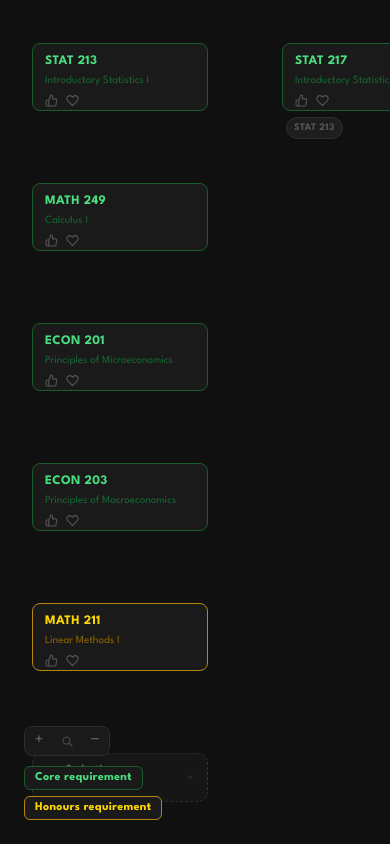
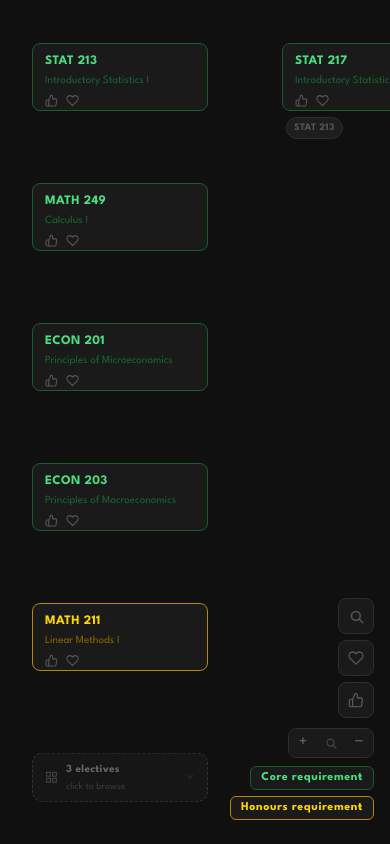
Before and after one commit to ennisord/course-map, a React (Vite) app: page / in a window 390 px wide. Built offline with nearby package versions, Linux system fonts and the light colour scheme.

Commit message:
added col buttons and aligned legend right on mobile

```diff
--- a/src/App.jsx
+++ b/src/App.jsx
@@ -14,8 +14,10 @@ const ZONE_LABELS = {
   1: { title: '100-level', sub: 'Foundations' },
   2: { title: '200-level', sub: 'Core methods' },
   3: { title: '300-level', sub: 'Intermediate theory' },
-  4: { title: '400-level', sub: 'Advanced topics' },
-  5: { title: '500-level', sub: 'Graduate / honours' },
+  4: { title: '400-level', sub: 'Upper-intermediate topics' },
+  5: { title: '500-level', sub: 'Advanced topics' },
+  6: { title: '600-level', sub: '' },
+  7: { title: '700-level', sub: '' },
 }
 
 // How far above the node layer (y=50) the bracket sits.
--- a/src/components/Legend.jsx
+++ b/src/components/Legend.jsx
@@ -1,4 +1,4 @@
-export default function Legend({ onZoomIn, onZoomOut }) {
+export default function Legend({ onZoomIn, onZoomOut, onOpenWishlist, onOpenCompleted, onOpenSearch }) {
   const btnStyle = {
     background: '#1a1a1a',
     border: '1px solid #2e2e2e',
@@ -26,13 +26,106 @@ export default function Legend({ onZoomIn, onZoomOut }) {
     e.currentTarget.style.color = '#666'
   }
 
+  const iconBtnStyle = {
+    background: '#1a1a1a',
+    border: '1px solid #2e2e2e',
+    borderRadius: 8,
+    cursor: 'pointer',
+    display: 'flex',
+    alignItems: 'center',
+    justifyContent: 'center',
+    width: 36,
+    height: 36,
+    transition: 'border-color 0.15s',
+    padding: 0,
+  }
+
+  const iconHover = (e) => { e.currentTarget.style.borderColor = '#555' }
+  const iconUnhover = (e) => { e.currentTarget.style.borderColor = '#2e2e2e' }
+
   return (
+    <>
+      <style>{`
+        .legend-wrap {
+          position: fixed;
+          bottom: 24px;
+          left: 24px;
+          font-family: 'League Spartan', sans-serif;
+          pointer-events: none;
+          display: flex;
+          flex-direction: column;
+          gap: 6px;
+          align-items: flex-start;
+        }
+        @media (max-width: 640px) {
+          .legend-wrap {
+            left: auto;
+            right: 16px;
+            align-items: flex-end;
+          }
+        }
+      `}</style>
+      <div className="legend-wrap">
+
+        {/* Search */}
+        <button
+          style={iconBtnStyle}
+          onMouseEnter={iconHover}
+          onMouseLeave={iconUnhover}
+          onMouseDown={e => e.stopPropagation()}
+          onTouchStart={e => e.stopPropagation()}
+          onClick={onOpenSearch}
+          title="Search courses"
+        >
+          <svg width="15" height="15" viewBox="0 0 24 24" fill="none" stroke="#555" strokeWidth="2.5" strokeLinecap="round">
+            <circle cx="11" cy="11" r="7"/><line x1="16.5" y1="16.5" x2="22" y2="22"/>
+          </svg>
+        </button>
+
+        {/* Wishlist */}
+        <button
+          style={iconBtnStyle}
+          onMouseEnter={iconHover}
+          onMouseLeave={iconUnhover}
+          onMouseDown={e => e.stopPropagation()}
+          onTouchStart={e => e.stopPropagation()}
+          onClick={onOpenWishlist}
+          title="Wishlist"
+        >
+          <svg width="16" height="16" viewBox="0 0 24 24" fill="none" stroke="#555" strokeWidth="2" strokeLinecap="round" strokeLinejoin="round">
+            <path d="M20.84 4.61a5.5 5.5 0 0 0-7.78 0L12 5.67l-1.06-1.06a5.5 5.5 0 0 0-7.78 7.78l1.06 1.06L12 21.23l7.78-7.78 1.06-1.06a5.5 5.5 0 0 0 0-7.78z"/>
+          </svg>
+        </button>
+
+        {/* Completed */}
+        <button
+          style={{ ...iconBtnStyle, marginBottom: 4 }}
+          onMouseEnter={iconHover}
+          onMouseLeave={iconUnhover}
+          onMouseDown={e => e.stopPropagation()}
+          onTouchStart={e => e.stopPropagation()}
+          onClick={onOpenCompleted}
+          title="Completed"
+        >
+          <svg width="16" height="16" viewBox="0 0 24 24" fill="none" stroke="#555" strokeWidth="2" strokeLinecap="round" strokeLinejoin="round">
+            <path d="M14 9V5a3 3 0 0 0-3-3l-4 9v11h11.28a2 2 0 0 0 2-1.7l1.38-9a2 2 0 0 0-2-2.3H14z"/>
+            <path d="M7 22H4a2 2 0 0 1-2-2v-7a2 2 0 0 1 2-2h3"/>
+          </svg>
+        </button>
+
+        {/* Zoom controls */}
         <div
-      className="fixed bottom-6 left-6 flex flex-col gap-1.5 pointer-events-none"
-      style={{ fontFamily: "'League Spartan', sans-serif" }}
+          style={{
+            background: '#1a1a1a',
+            border: '1px solid #2e2e2e',
+            borderRadius: 8,
+            overflow: 'hidden',
+            display: 'flex',
+            alignItems: 'center',
+            marginBottom: 2,
+            pointerEvents: 'auto',
+          }}
         >
-      {/* Zoom controls */}
-      <div className="flex items-center mb-1 pointer-events-auto" style={{ background: '#1a1a1a', border: '1px solid #2e2e2e', borderRadius: 8, overflow: 'hidden', width: 'fit-content' }}>
           <button
             style={{ ...btnStyle, border: 'none', borderRadius: 0 }}
             onMouseEnter={hover}
@@ -57,12 +150,40 @@ export default function Legend({ onZoomIn, onZoomOut }) {
         </div>
 
         {/* Legend items */}
-      <span className="inline-block w-fit rounded-md px-2.5 py-0.5 text-[12px] font-semibold tracking-wide" style={{ background: '#1a1a1a', border: '1px solid #1a5c2e', color: '#4ade80' }}>
+        <span
+          style={{
+            display: 'inline-block',
+            borderRadius: 6,
+            padding: '2px 10px',
+            fontSize: 12,
+            fontWeight: 600,
+            letterSpacing: '0.05em',
+            background: '#1a1a1a',
+            border: '1px solid #1a5c2e',
+            color: '#4ade80',
+            whiteSpace: 'nowrap',
+          }}
+        >
           Core requirement
         </span>
-      <span className="inline-block w-fit rounded-md px-2.5 py-0.5 text-[12px] font-semibold tracking-wide" style={{ background: '#1a1a1a', border: '1px solid #b8860b', color: '#ffd700' }}>
+        <span
+          style={{
+            display: 'inline-block',
+            borderRadius: 6,
+            padding: '2px 10px',
+            fontSize: 12,
+            fontWeight: 600,
+            letterSpacing: '0.05em',
+            background: '#1a1a1a',
+            border: '1px solid #b8860b',
+            color: '#ffd700',
+            whiteSpace: 'nowrap',
+          }}
+        >
           Honours requirement
         </span>
+
       </div>
+    </>
   )
 }
```
Lines whose indentation alone changed are shown as unchanged.
